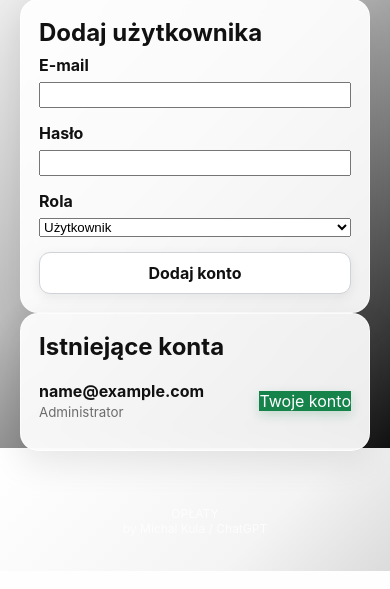
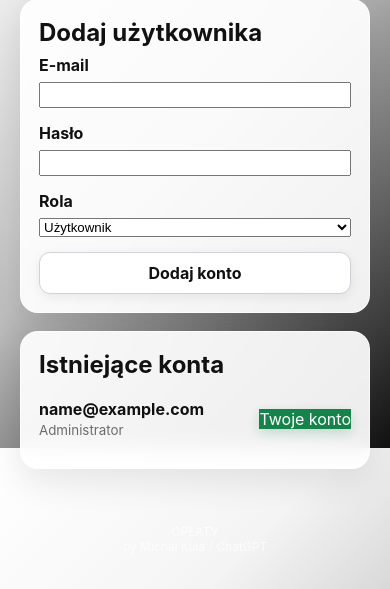
Before and after one commit to chitchatbotpl/oplaty-mieszkaniowe, a Flask app: page /users in a window 390 px wide. Shown: the part 396-985 px from the top of the page. Run offline with Flask 3, Linux system fonts and the light colour scheme; the visitor is signed in with stand-in values (Sample User, id 1); data comes from the database, SQL or seed files in the repository; some libraries are stand-ins or nearby versions.

Commit message:
Add files via upload

```diff
--- a/templates/users.html
+++ b/templates/users.html
@@ -1,5 +1,22 @@
 {% extends 'base.html' %}
 {% block content %}
+<style>
+  /* Odstęp między kartami „Dodaj użytkownika” i „Istniejące konta”. */
+  .user-admin-grid {
+    display: grid;
+    grid-template-columns: repeat(2, minmax(0, 1fr));
+    gap: 24px;
+    align-items: start;
+  }
+
+  @media (max-width: 760px) {
+    .user-admin-grid {
+      grid-template-columns: minmax(0, 1fr);
+      gap: 18px;
+    }
+  }
+</style>
+
 <section class="hero">
   <div>
     <div class="eyebrow">ADMINISTRACJA</div>
@@ -34,11 +51,11 @@
       {% for user in users %}
       <div class="user-row">
         <div>
-          <strong>{{user.email}}</strong>
+          <strong>{{ user.email }}</strong>
           <small>{{ 'Administrator' if user.role == 'admin' else 'Użytkownik' }}</small>
         </div>
         {% if user.id != session.get('user_id') %}
-        <form method="post" action="{{url_for('delete_user', user_id=user.id)}}" onsubmit="return confirm('Usunąć konto {{user.email}}?');">
+        <form method="post" action="{{ url_for('delete_user', user_id=user.id) }}" onsubmit="return confirm('Usunąć konto {{ user.email }}?');">
           <button class="btn danger" type="submit">Usuń</button>
         </form>
         {% else %}
```
